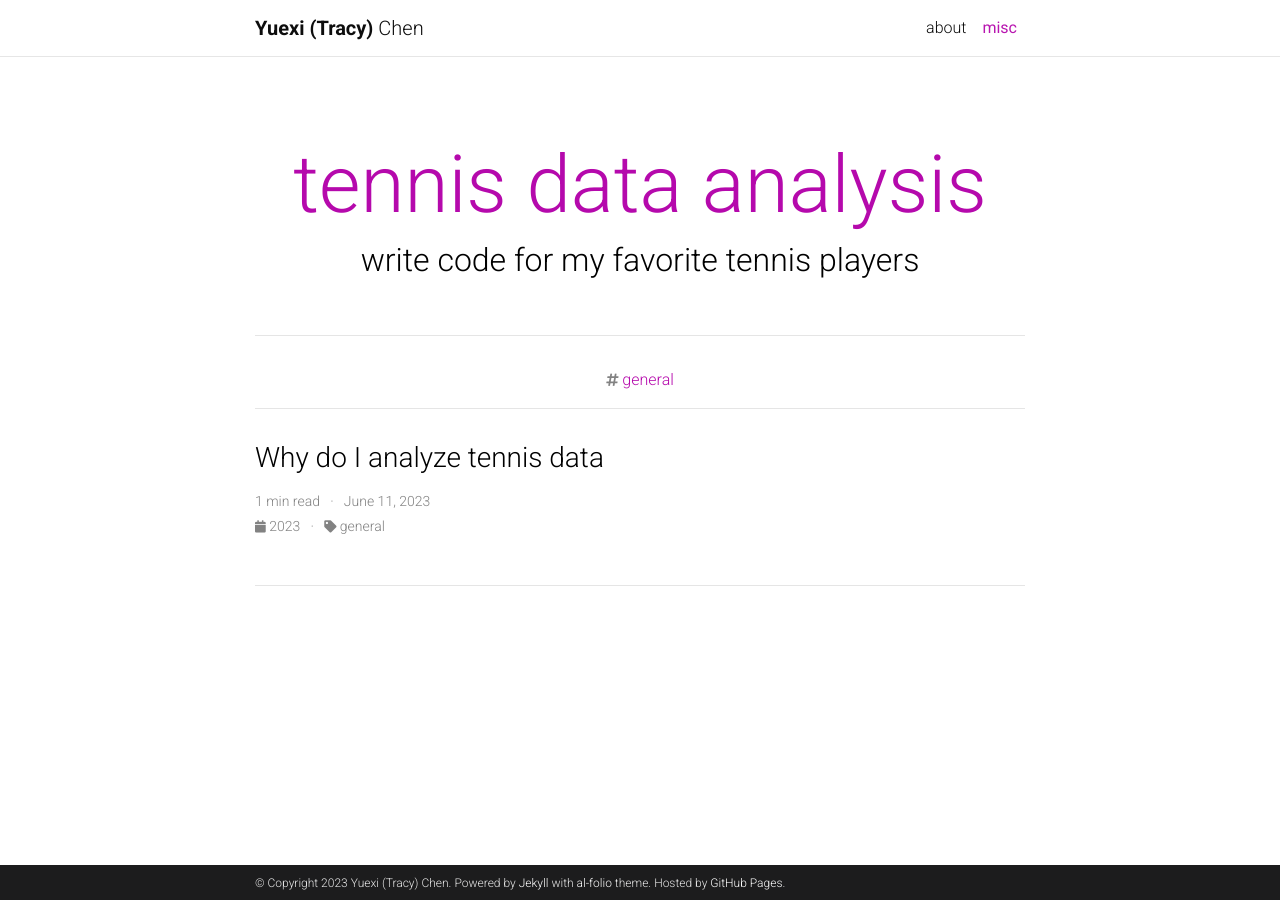
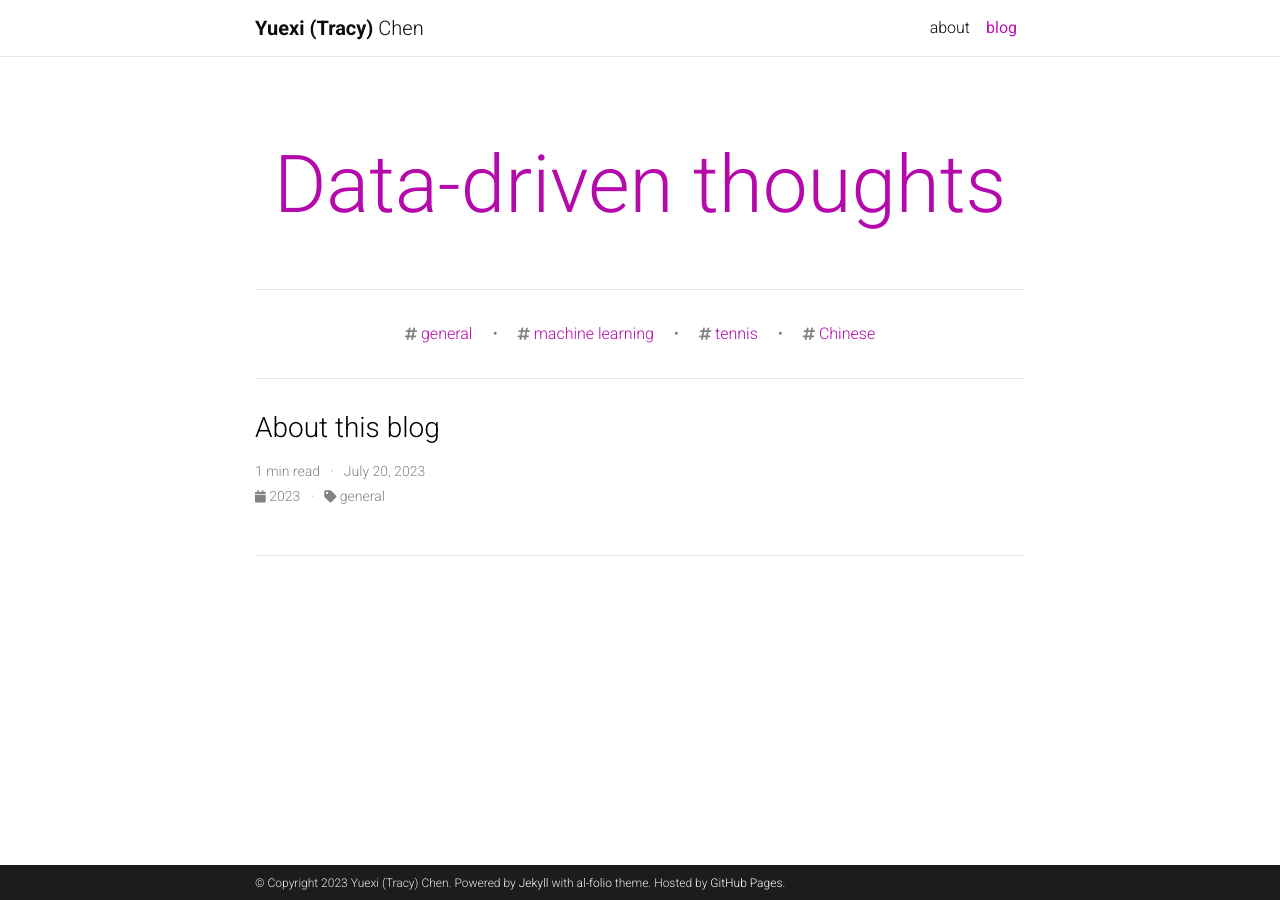
Before and after one commit to TracyYXChen/TracyYXChen.github.io, a Jekyll site: the page built from blog/index.html, in a window 1280 px wide. Built offline with Jekyll 4.4.1, drawn with Linux system fonts in a browser that asks for light colours; full-size pictures stand in for the smaller copies a plugin makes; the list of posts is cut into pages by our own code; comment, search, counter and statistics services are not loaded; a style sheet for code colours, icons or effects is not loaded.

Commit message:
add about

```diff
--- a/_config.yml
+++ b/_config.yml
@@ -120,9 +120,9 @@ bing_site_verification:  # out your bing-site-verification ID (Bing Webmaster)
 # Blog
 # -----------------------------------------------------------------------------
 
-blog_name: tennis data analysis # blog_name will be displayed in your blog page
-blog_nav_title: misc # your blog must have a title for it to be displayed in the nav bar
-blog_description: write code for my favorite tennis players
+blog_name: Data-driven thoughts  # blog_name will be displayed in your blog page
+blog_nav_title: blog # your blog must have a title for it to be displayed in the nav bar
+blog_description:
 permalink: /blog/:year/:title/
 
 # Pagination
@@ -260,7 +260,7 @@ jekyll-archives:
     tag: '/blog/tag/:name/'
     category: '/blog/category/:name/'
 
-display_tags: ['general'] # these tags will be displayed on the front page of your blog
+display_tags: ['general', 'machine learning', 'tennis', 'Chinese'] # these tags will be displayed on the front page of your blog
 
 # -----------------------------------------------------------------------------
 # Jekyll Scholar
```
Also changed, not shown: _posts/2023-06-11-inception.md (+2 -1 lines), _posts/2023-07-20-about.md (added, +20 -0 lines), blog/index.html (line endings or trailing spaces).
